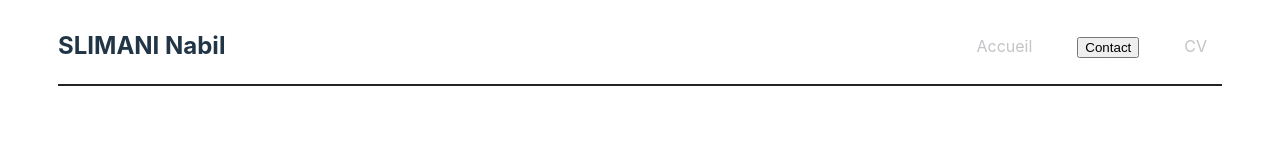
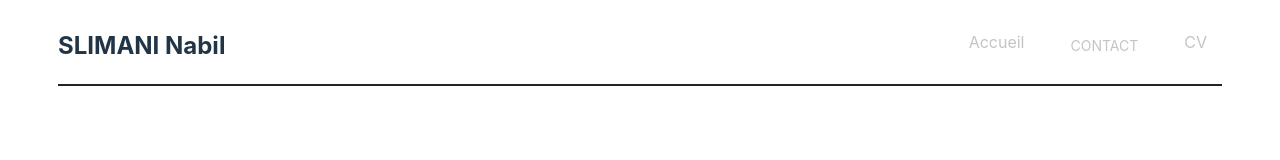
Before and after one commit to NabilSli/My-Portfolio, a React (Vite) app in the folder my-portfolio/: page / in a window 1280 px wide. Shown: the top 160 px of the page. Built offline with nearby package versions, Linux system fonts and the light colour scheme.

Commit message:
feat(contactModal.jsx): add ant design depedencies to create modals

```diff
--- a/my-portfolio/package.json
+++ b/my-portfolio/package.json
@@ -11,6 +11,7 @@
   },
   "dependencies": {
     "@emailjs/browser": "^3.11.0",
+    "antd": "^5.12.2",
     "live-server": "^1.1.0",
     "prop-types": "^15.8.1",
     "react": "^18.2.0",
--- a/my-portfolio/src/components/contacModal.jsx
+++ b/my-portfolio/src/components/contacModal.jsx
@@ -1,16 +1,23 @@
 // eslint-disable-next-line no-unused-vars
 import React, { useState, useEffect, useRef } from "react";
 import emailjs from "@emailjs/browser";
+import { Modal, Button } from "antd";
 
 const ContactModal = () => {
-  const modalRef = useRef(null);
-  const [showModal, setShowModal] = useState(false);
+  const [isModalOpen, setIsModalOpen] = useState(false);
   const [name, setName] = useState("");
   const [email, setEmail] = useState("");
   const [message, setMessage] = useState("");
 
-  const handleCloseModal = () => {
-    setShowModal(false);
+  const showModal = () => {
+    setIsModalOpen(true);
+  };
+
+  const handleOk = () => {
+    setIsModalOpen(false);
+  };
+  const handleCancel = () => {
+    setIsModalOpen(false);
   };
 
   const handleSubmit = (e) => {
@@ -45,33 +52,21 @@ const ContactModal = () => {
     setMessage("");
   };
 
-  useEffect(() => {
-    const handleClickOutside = (e) => {
-      if (modalRef.current && !modalRef.current.contains(e.target)) {
-        setShowModal(false);
-      }
-    };
-
-    document.addEventListener("mousedown", handleClickOutside);
-
-    return () => {
-      document.removeEventListener("mousedown", handleClickOutside);
-    };
-  }, []);
-
   return (
     <div>
-      <li>
-        <button className="navAnchor" onClick={() => setShowModal(true)}>
-          Contact
-        </button>
+      <li className="modalButton">
+        <Button className="contactButton" type="text" onClick={showModal}>
+          CONTACT
+        </Button>
       </li>
-      {showModal && (
-        <div className="modal">
-          <div className="modalContent" ref={modalRef}>
-            <span className="close" onClick={handleCloseModal}>
-              &times;
-            </span>
+      <div className="modal">
+        <Modal
+          title="Formulaire de Contact"
+          open={isModalOpen}
+          onOk={handleOk}
+          onCancel={handleCancel}
+        >
+          <div className="modalContent">
             <h2>Envoyer un email</h2>
             <form onSubmit={handleSubmit}>
               <label>Nom</label>
@@ -97,8 +92,8 @@ const ContactModal = () => {
               <button type="submit">Envoyer</button>
             </form>
           </div>
-        </div>
-      )}
+        </Modal>
+      </div>
     </div>
   );
 };
--- a/my-portfolio/src/components/header.jsx
+++ b/my-portfolio/src/components/header.jsx
@@ -16,9 +16,9 @@ function Header() {
               Accueil
             </NavLink>
           </li>
-          <li>
-            <ContactModal />
-          </li>
+
+          <ContactModal />
+
           <li>
             <NavLink to={cv.path} className="navAnchor">
               CV
--- a/my-portfolio/src/scss/components/_card.scss
+++ b/my-portfolio/src/scss/components/_card.scss
@@ -14,7 +14,6 @@
   border: solid 1px #242424;
   h2 {
     color: #c3c4c7;
-
     font-size: 18px;
     font-style: normal;
     font-weight: 500;
--- a/my-portfolio/src/scss/components/_contactModal.scss
+++ b/my-portfolio/src/scss/components/_contactModal.scss
@@ -1,5 +1,15 @@
-.modal {
-  height: 300px;
-  height: 500px;
-  border: solid 2px red;
+.contactButton {
+  color: #c3c4c7;
 }
+
+.contactButton span:hover {
+  color: #f6f7f7;
+}
+
+.modalContent {
+  color: #c3c4c7;
+  form {
+    display: flex;
+    flex-direction: column;
+  }
+}
```
Also changed, not shown: 1 other file (tests, documents, lock files or other folders).
